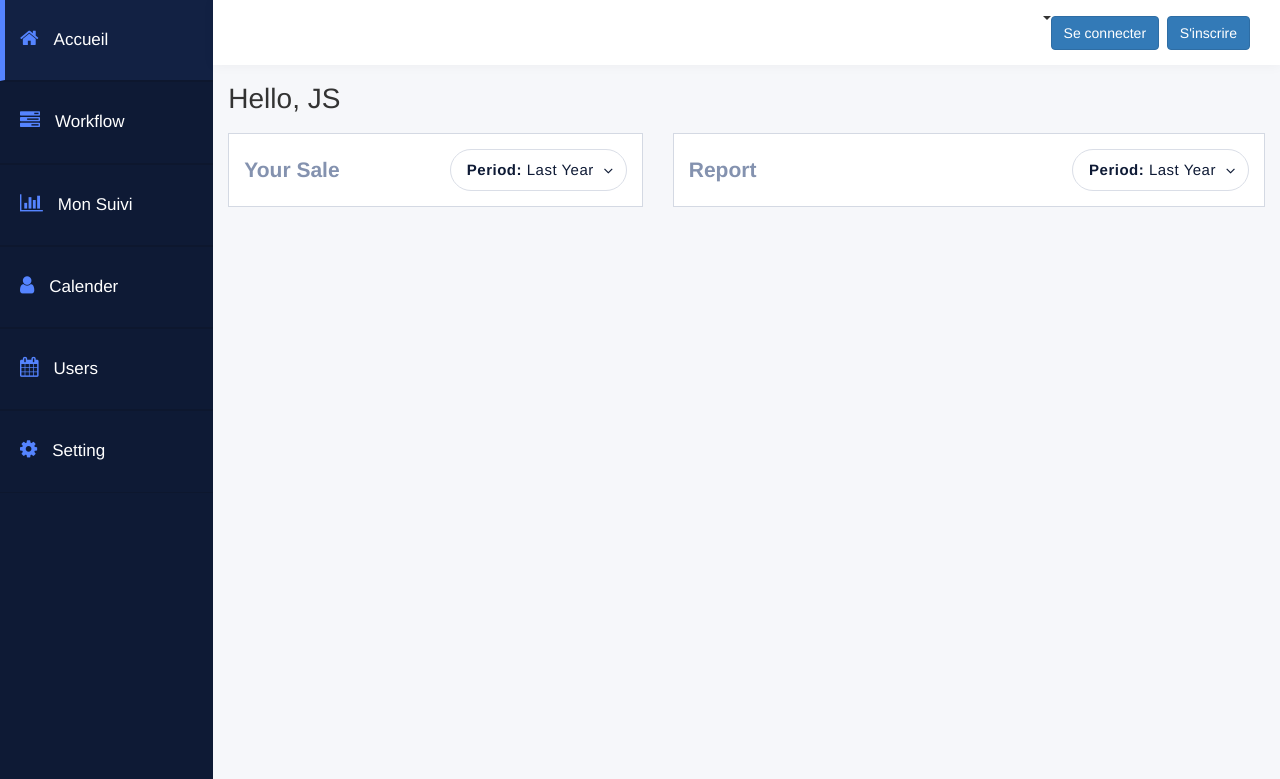
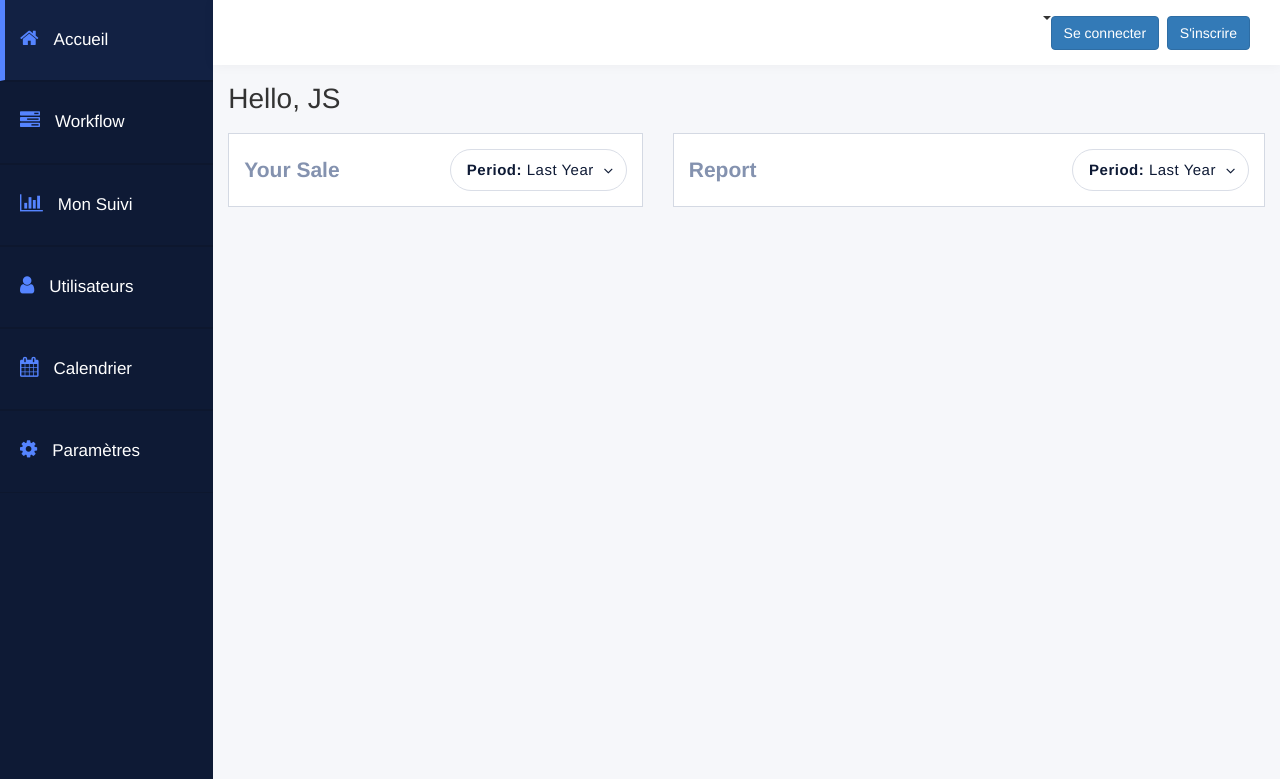
Before and after one commit to jordandevolder/epsinovation, a PHP site: page /blog.php in a window 1280 px wide. Shown: the part 21-800 px from the top of the page. Run offline with PHP 8.4, Linux system fonts and the light colour scheme; some libraries are stand-ins or nearby versions.

Commit message:
Renomation des onglets

```diff
--- a/Vue/interface.php
+++ b/Vue/interface.php
@@ -16,9 +16,9 @@ function interfaceTop()
                     <li class="active"><a href="#"><i class="fa fa-home" aria-hidden="true"></i><span class="hidden-xs hidden-sm">Accueil</span></a></li>
                     <li><a href="#"><i class="fa fa-tasks" aria-hidden="true"></i><span class="hidden-xs hidden-sm">Workflow</span></a></li>
                     <li><a href="blog.php?action=suivi"><i class="fa fa-bar-chart" aria-hidden="true"></i><span class="hidden-xs hidden-sm">Mon Suivi</span></a></li>
-                    <li><a href="#"><i class="fa fa-user" aria-hidden="true"></i><span class="hidden-xs hidden-sm">Calender</span></a></li>
-                    <li><a href="#"><i class="fa fa-calendar" aria-hidden="true"></i><span class="hidden-xs hidden-sm">Users</span></a></li>
-                    <li><a href="#"><i class="fa fa-cog" aria-hidden="true"></i><span class="hidden-xs hidden-sm">Setting</span></a></li>
+                    <li><a href="#"><i class="fa fa-user" aria-hidden="true"></i><span class="hidden-xs hidden-sm">Utilisateurs</span></a></li>
+                    <li><a href="#"><i class="fa fa-calendar" aria-hidden="true"></i><span class="hidden-xs hidden-sm">Calendrier</span></a></li>
+                    <li><a href="#"><i class="fa fa-cog" aria-hidden="true"></i><span class="hidden-xs hidden-sm">Paramètres</span></a></li>
                 </ul>
             </div>
         </div>
```
